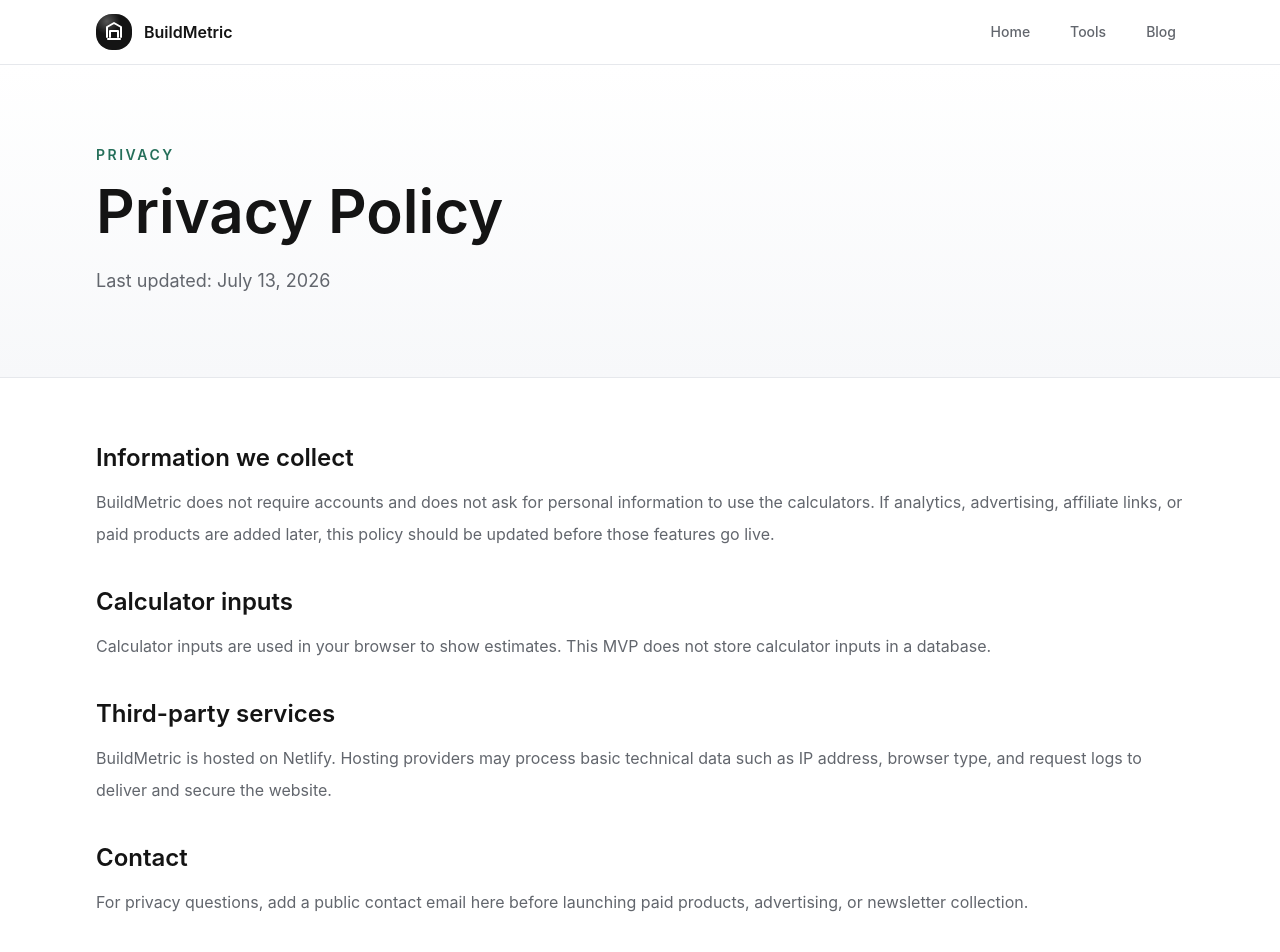
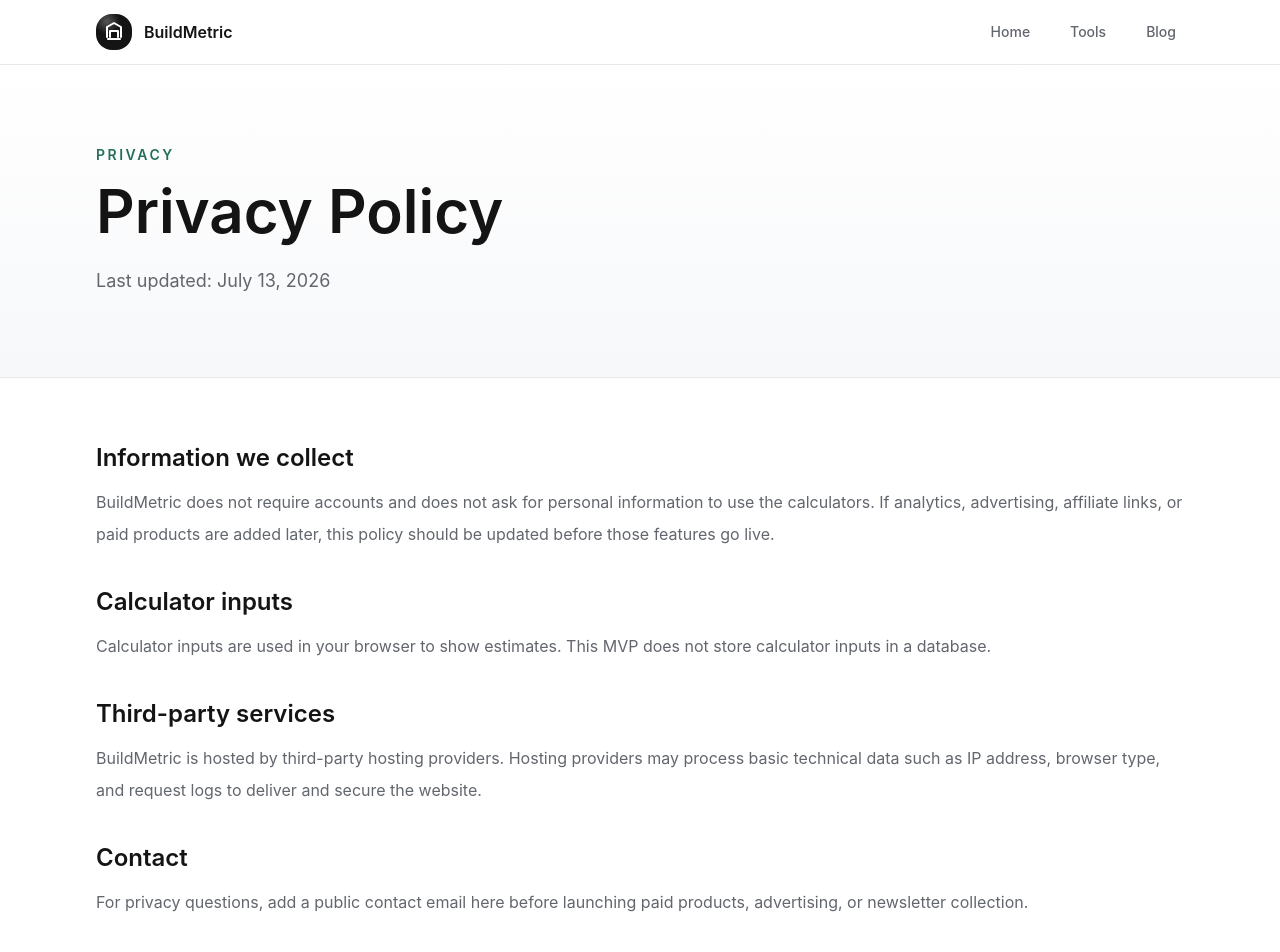
Before and after one commit to bcd736710-sketch/buildmetric, a Next.js app: page /privacy-policy in a window 1280 px wide. Shown: the top 952 px of the page. Built offline with nearby package versions, Linux system fonts and the light colour scheme; no server answers.

Commit message:
Update hosting wording in privacy policy

```diff
--- a/app/privacy-policy/page.tsx
+++ b/app/privacy-policy/page.tsx
@@ -66,9 +66,10 @@ export default function PrivacyPolicyPage() {
                 Third-party services
               </h2>
               <p className="mt-3 leading-8">
-                BuildMetric is hosted on Netlify. Hosting providers may process
-                basic technical data such as IP address, browser type, and
-                request logs to deliver and secure the website.
+                BuildMetric is hosted by third-party hosting providers.
+                Hosting providers may process basic technical data such as IP
+                address, browser type, and request logs to deliver and secure
+                the website.
               </p>
             </section>
 
```
